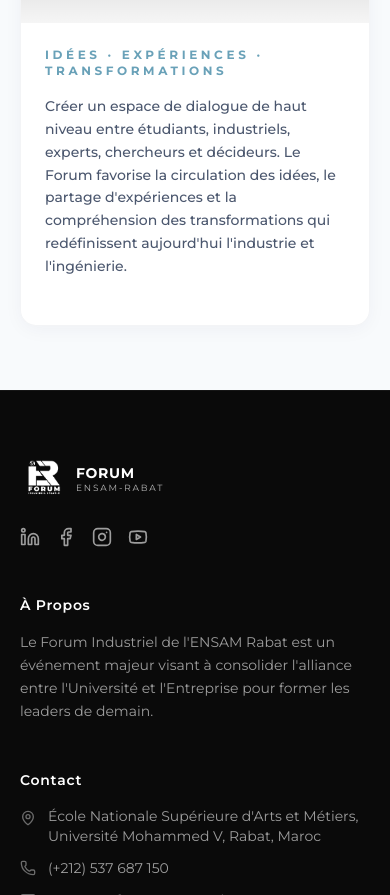
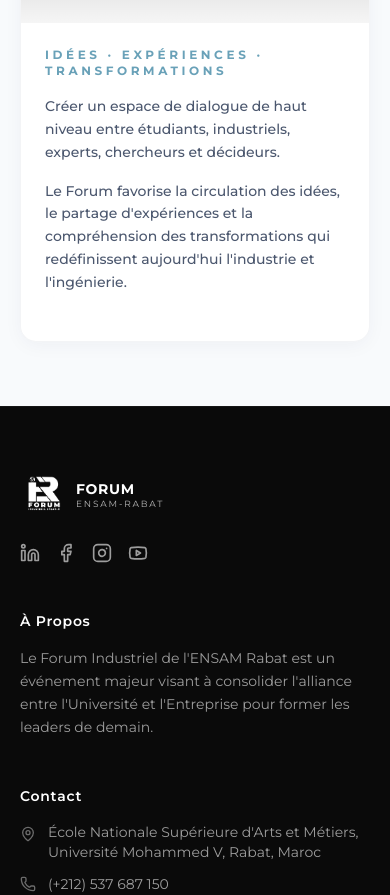
Before and after one commit to moafiif01/forum2026, a React (Vite) app in the folder app/: page / in a window 390 px wide. Shown: the part 6275-7170 px from the top of the page. Built offline with nearby package versions, Linux system fonts and the light colour scheme; grey boxes are pictures that could not be loaded.

Commit message:
Update pillars descriptions to match new text

```diff
--- a/app/src/sections/ValuesSection.tsx
+++ b/app/src/sections/ValuesSection.tsx
@@ -7,7 +7,7 @@ interface ValueTab {
   title: string;
   subtitle: string;
   tagline: string;
-  description: string;
+  description: React.ReactNode;
   quote: string;
   images: string[];
 }
@@ -18,7 +18,12 @@ const valuesData: ValueTab[] = [
     title: 'Échanger',
     subtitle: 'Dialogue de haut niveau',
     tagline: 'Idées · Expériences · Transformations',
-    description: "Créer un espace de dialogue de haut niveau entre étudiants, industriels, experts, chercheurs et décideurs. Le Forum favorise la circulation des idées, le partage d'expériences et la compréhension des transformations qui redéfinissent aujourd'hui l'industrie et l'ingénierie.",
+    description: (
+      <>
+        <p className="mb-4">Créer un espace de dialogue de haut niveau entre étudiants, industriels, experts, chercheurs et décideurs.</p>
+        <p>Le Forum favorise la circulation des idées, le partage d'expériences et la compréhension des transformations qui redéfinissent aujourd'hui l'industrie et l'ingénierie.</p>
+      </>
+    ),
     quote: '',
     images: [
       'https://images.unsplash.com/photo-1529156069898-49953e39b3ac?w=600&q=80',
@@ -30,7 +35,12 @@ const valuesData: ValueTab[] = [
     title: 'Recruter',
     subtitle: 'Mise en relation des talents',
     tagline: 'Stages · PFE · Opportunités',
-    description: "Mettre en relation les entreprises avec des profils qualifiés à la recherche de stages, PFE et opportunités professionnelles. Le Forum constitue un espace privilégié pour rencontrer directement les talents, identifier des profils et créer de nouvelles opportunités de collaboration.",
+    description: (
+      <>
+        <p className="mb-4">Mettre en relation les entreprises avec des profils qualifiés à la recherche de <strong className="font-bold text-navy">stages, PFE et opportunités professionnelles</strong>.</p>
+        <p>Le Forum constitue un espace privilégié pour rencontrer directement les talents, identifier des profils et créer de nouvelles opportunités de collaboration.</p>
+      </>
+    ),
     quote: '',
     images: [
       'https://images.unsplash.com/photo-1521791136064-7986c2920216?w=600&q=80',
@@ -42,7 +52,12 @@ const valuesData: ValueTab[] = [
     title: 'Co-Construire',
     subtitle: 'De nouvelles collaborations',
     tagline: 'Formation · Innovation · Recherche',
-    description: "Faire émerger de nouvelles collaborations entre l'ENSAM Rabat et les entreprises autour des enjeux de formation, d'innovation, de recherche et de transfert technologique. L'objectif est de faire du dialogue Académie–Industrie un véritable levier de transformation durable. La première édition avait notamment permis d'identifier la recherche commune, le transfert technologique et l'adaptation des formations comme des axes structurants de collaboration.",
+    description: (
+      <>
+        <p className="mb-4">Faire émerger de nouvelles collaborations entre l'ENSAM Rabat et les entreprises autour des enjeux de formation, d'innovation, de recherche et de transfert technologique.</p>
+        <p>L'objectif est de faire du dialogue Académie–Industrie un véritable levier de transformation durable. La première édition avait notamment permis d'identifier la recherche commune, le transfert technologique et l'adaptation des formations comme des axes structurants de collaboration.</p>
+      </>
+    ),
     quote: '',
     images: [
       'https://images.unsplash.com/photo-1540575467063-178a50c2df87?w=600&q=80',
@@ -128,9 +143,9 @@ export default function ValuesSection() {
                 {activeValue.tagline}
               </p>
             )}
-            <p className="font-montserrat text-sm md:text-base text-navy/80 font-medium leading-relaxed mb-6">
+            <div className="font-montserrat text-sm md:text-base text-navy/80 font-medium leading-relaxed mb-6">
               {activeValue.description}
-            </p>
+            </div>
             {activeValue.quote && (
               <p className="font-montserrat text-sm md:text-base text-navy/60 italic">
                 {activeValue.quote}
```
